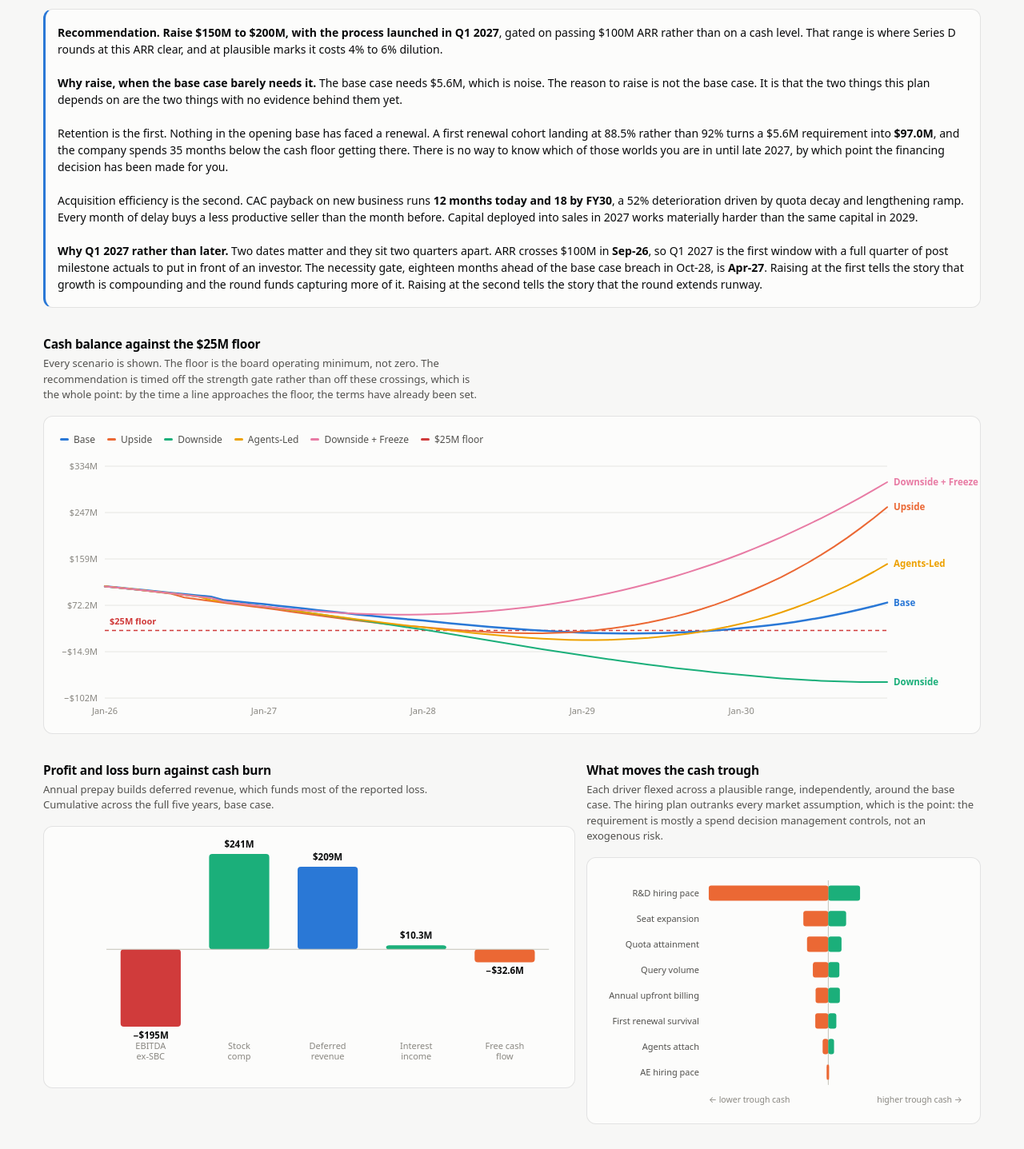
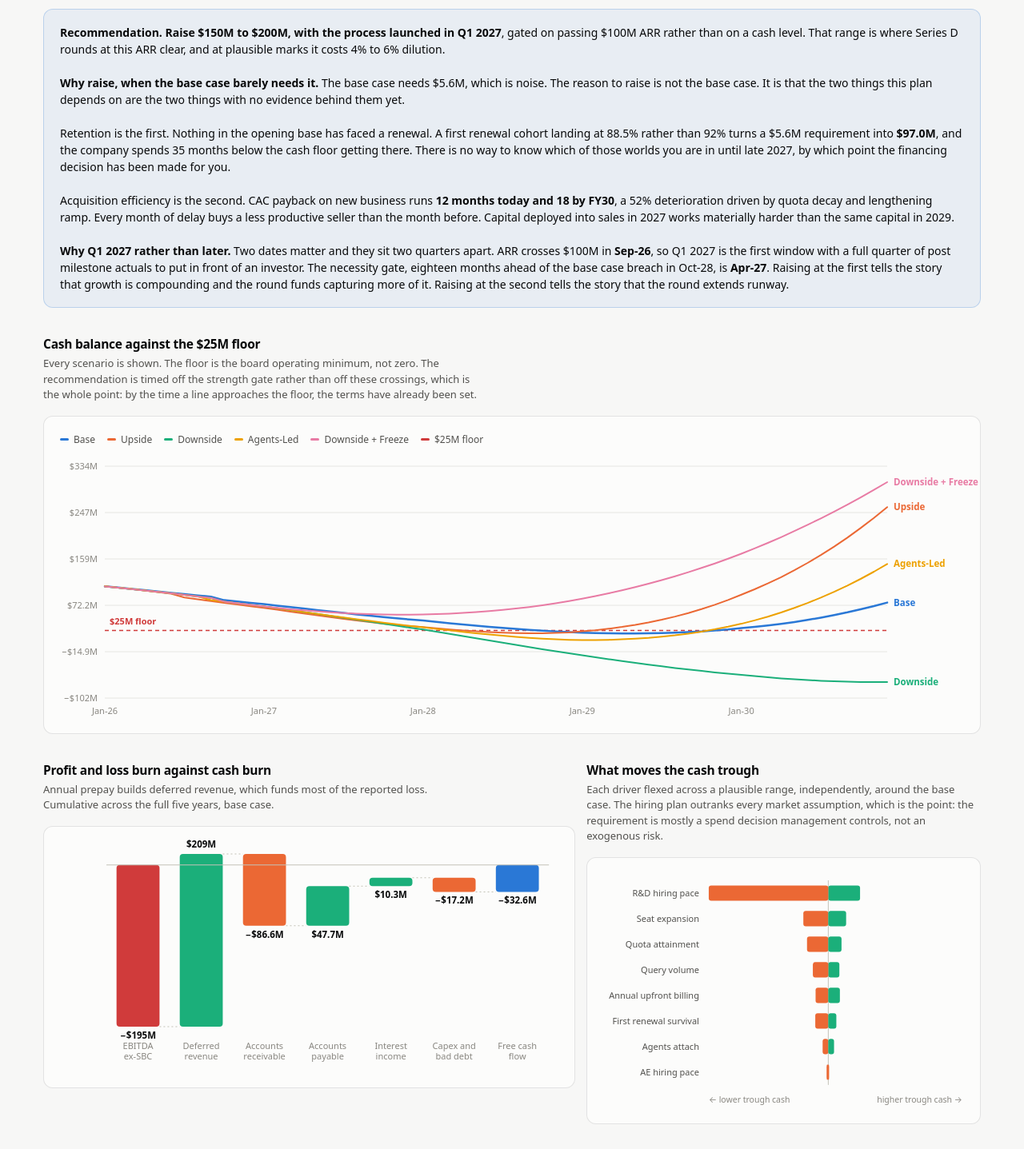
Before and after one commit to lionsay/profound-case, a plain HTML site: page index.html in a window 1280 px wide. Shown: the part 395-1832 px from the top of the page at 80% size. Drawn offline with Linux system fonts and the light colour scheme.

Commit message:
Add files via upload

```diff
--- a/index.html
+++ b/index.html
@@ -3,7 +3,7 @@
 <head>
 <meta charset="utf-8">
 <meta name="viewport" content="width=device-width, initial-scale=1">
-<title>Profound — Operating Model</title>
+<title>Profound Operating Model</title>
 <style>
 :root{
   /* Dark is the default: Profound runs a near-black system, meta theme colour #08090A.
@@ -14,6 +14,7 @@
   --s1:#3987e5; --s2:#d95926; --s3:#199e70; --s4:#c98500; --s5:#d55181;
   --good:#0ca30c; --warning:#fab219; --serious:#ec835a; --critical:#d03b3b;
   --success-text:#0ca30c;
+  --answer-bg:rgba(57,135,229,0.10); --answer-border:rgba(57,135,229,0.30);
   --radius:12px;
   color-scheme:dark;
 }
@@ -23,6 +24,7 @@
   --grid:#e6e6e2; --axis:#c3c2b7; --border:rgba(8,9,10,0.10);
   --s1:#2a78d6; --s2:#eb6834; --s3:#1baf7a; --s4:#eda100; --s5:#e87ba4;
   --success-text:#006300;
+  --answer-bg:rgba(42,120,214,0.07); --answer-border:rgba(42,120,214,0.24);
   color-scheme:light;
 }
 *{box-sizing:border-box}
@@ -73,7 +75,10 @@ h2{font-size:15.5px;margin:0 0 3px;font-weight:600;letter-spacing:-0.016em}
 .dot{width:7px;height:7px;border-radius:50%;flex:none}
 .up{color:var(--success-text)} .down{color:var(--critical)}
 
-.answer{border-left:3px solid var(--s1);padding-left:15px;margin:18px 0 0}
+.answer{
+  background:var(--answer-bg); border:1px solid var(--answer-border);
+  border-radius:var(--radius); padding:18px 20px; margin:18px 0 0;
+}
 .answer b{font-weight:650}
 
 .legend{display:flex;gap:15px;flex-wrap:wrap;margin:2px 0 10px}
@@ -132,7 +137,7 @@ svg{display:block;width:100%;height:auto;overflow:visible}
 <header class="top">
   <div class="top-inner">
     <div class="brandrow">
-      <h1>Profound — Five Year Operating Model</h1>
+      <h1>Profound Five Year Operating Model</h1>
       <span class="sub">Monthly, Jan 2026 to Dec 2030</span>
       <span class="spacer"></span>
       <button class="themebtn" id="theme">Dark</button>
@@ -187,10 +192,11 @@ svg{display:block;width:100%;height:auto;overflow:visible}
 
   <section>
     <h2>The sales investment window</h2>
-    <p class="lede">CAC payback on new business, base case. It clears the eighteen month benchmark
-      until mid 2027 and deteriorates from there as quota per rep decays and ramp lengthens. The
-      window in which adding sellers pays back inside the benchmark is finite, and it is what the
-      raise funds.</p>
+    <p class="lede">CAC payback, base case, on both bases. New business stays inside the eighteen month
+      benchmark for the full five years but deteriorates from 12 months to 18 as quota per rep decays
+      and ramp lengthens. Blended, which charges retention spend against new logos, crosses the
+      benchmark in mid 2027. The window in which adding sellers pays back comfortably is finite, and it
+      is what the raise funds.</p>
     <div class="card">
       <div class="legend" id="caclegend"></div>
       <div class="chartbox"><div id="cacchart"></div><div class="tip" id="cactip"></div></div>
@@ -275,27 +281,6 @@ svg{display:block;width:100%;height:auto;overflow:visible}
   An automated harness asserts the browser engine, the Python engine and the Excel workbook agree line by
   line across all sixty months and all five scenarios, to a tolerance of 0.1 per cent. The current tie-out
   is exact.</p>
-  <p><b>Burn multiple reads low, and it is worth knowing why.</b> It runs between 0.47x and 0.01x, well
-  inside the sub-1.0x standard. That is not primarily operating efficiency. Burn multiple is a cash
-  metric, and annual prepay suppresses cash burn, so the reading is flattered by float as much as by
-  margin. It also becomes undefined from November 2029, when trailing free cash flow turns positive and
-  there is no burn left to divide. Because it never exceeds 1.0x in this model, the burn multiple
-  condition in the raise gate confirms rather than tests: the binding gate is crossing $100M ARR.</p>
-  <p><b>Burn multiple reads low, and it is worth knowing why.</b> It runs between 0.47x and 0.01x, well
-  inside the sub-1.0x standard, and becomes undefined from November 2029 when trailing free cash flow
-  turns positive and there is no burn left to divide. The low reading is not primarily operating
-  efficiency: burn multiple is a cash metric, and annual prepay suppresses cash burn, so it is flattered
-  by float as much as by margin. Because it never exceeds 1.0x anywhere in this model it is deliberately
-  not part of the raise gate, which keys off crossing $100M ARR alone.</p>
-  <p><b>Agents is modelled as subscription-shaped, and it is not.</b> Attach rate times ACV gives Agents
-  a contracted ARR shape. A consumption product does not behave that way: revenue varies with usage
-  month to month, there is no contracted floor to retain, and the right metrics are net revenue retention
-  on consumed dollars and a usage ramp within each account rather than a logo attach rate. Billing in
-  arrears is modelled, which is the part that matters most for cash. The rest is a deliberate
-  simplification at this level and the first thing to build out properly.</p>
-  <p><b>Least observable input.</b> Query volume per customer is decomposed as tracked prompts times engines
-  times monthly runs. Across the plausible range the base case moves between no breach and a FY28 breach,
-  while the downside requirement stays between roughly $80M and $120M. The recommendation rests on the downside.</p>
 </div>
 
 </div>
@@ -681,7 +666,7 @@ const A = {
  }
 };
 /*
- * Profound Operating Model — browser engine.
+ * Profound Operating Model, browser engine.
  *
  * A faithful port of model.py, including the dollar cohort triangle. Not a
  * simplified summary: the sliders recompute the real model, so there is no band
@@ -1037,6 +1022,7 @@ function financials(p, years, coh, ag, ss, hc) {
            rev_agents: revAg, cogs, cogs_inference: cogsInf, gross_profit: gp,
            opex_sm: opexSm, opex_rnd: opexRnd, opex_ga: opexGa, opex_total: opexTotal,
            sbc, ebitda, capex, da, deferred, billings, interest, fcf,
+           d_deferred: dDef, d_ar: dAr, d_ap: dAp, bad_debt: badDebt,
            cash_beg: cashBeg, cash_end: cashEnd };
 }
 
@@ -1143,7 +1129,7 @@ function run(A, scenario = "base", overrides = {}) {
 
 </script>
 <script>
-/* Profound operating model — dashboard interaction and charts.
+/* Profound operating model, dashboard interaction and charts.
  * Charts are hand-built SVG so the page has no external dependencies. */
 
 const $ = (s) => document.querySelector(s);
@@ -1291,19 +1277,41 @@ function barChart(host, opts) {
       }
     });
   } else {
+    /* Vertical bars. With waterfall:true the intermediate bars float from the running
+     * cumulative, and bars flagged total:true are drawn from zero. The components must
+     * bridge the first total to the last; assertBridge() enforces that at build time. */
+    const { waterfall = false } = opts;
     const P = { t: 16, r: 12, b: 58, l: 58 };
     const iw = W - P.l - P.r, ih = H - P.t - P.b, bw = iw / items.length;
-    const vmax = Math.max(0, ...items.map((d) => d.value));
-    const vmin = Math.min(0, ...items.map((d) => d.value));
+
+    /* Resolve each bar to a [from, to] pair on the value axis. */
+    let running = 0;
+    const spans = items.map((d) => {
+      if (!waterfall || d.total) { running = d.value; return { from: 0, to: d.value }; }
+      const from = running; running += d.value; return { from, to: running };
+    });
+    const vmax = Math.max(0, ...spans.map((s) => Math.max(s.from, s.to)));
+    const vmin = Math.min(0, ...spans.map((s) => Math.min(s.from, s.to)));
     const span = (vmax - vmin) || 1;
     const zero = P.t + (vmax / span) * ih;
+    const Y = (v) => zero - (v / span) * ih;
+
     items.forEach((d, i) => {
-      const h = Math.abs(d.value) / span * ih;
+      const s = spans[i];
+      const yTop = Math.min(Y(s.from), Y(s.to)), h = Math.abs(Y(s.to) - Y(s.from));
       const x = P.l + i * bw + bw * 0.16, w = bw * 0.68;
-      const y = d.value >= 0 ? zero - h : zero;
-      g.appendChild(el("rect", { x, y, width: w, height: Math.max(h, 2), rx: 4, fill: d.color }));
-      const v = el("text", { x: x + w / 2, y: d.value >= 0 ? y - 8 : y + h + 15, "text-anchor": "middle",
-        fill: cssv("--text-primary"), "font-size": 11.5, "font-weight": 620 });
+      g.appendChild(el("rect", { x, y: yTop, width: w, height: Math.max(h, 2), rx: 4, fill: d.color }));
+
+      /* Connector from this bar's closing level to the next bar's opening level. */
+      if (waterfall && i < items.length - 1) {
+        g.appendChild(el("line", { x1: x + w, x2: P.l + (i + 1) * bw + bw * 0.16,
+          y1: Y(s.to), y2: Y(s.to), stroke: cssv("--axis"), "stroke-width": 1,
+          "stroke-dasharray": "2 3" }));
+      }
+      /* Label above the bar when it sits at or above the zero line, below it otherwise. */
+      const above = Y(s.to) <= zero;
+      const v = el("text", { x: x + w / 2, y: above ? yTop - 8 : yTop + h + 15,
+        "text-anchor": "middle", fill: cssv("--text-primary"), "font-size": 11.5, "font-weight": 620 });
       v.textContent = yFmt(d.value); g.appendChild(v);
       d.name.split("\n").forEach((line, k) => {
         const t = el("text", { x: x + w / 2, y: H - 30 + k * 13, "text-anchor": "middle",
@@ -1368,6 +1376,20 @@ function areaChart(host, opts) {
 /* ------------------------------------------------------------- aggregation */
 const yearIdx = [0, 1, 2, 3, 4].map((y) => ({ lo: y * 12, hi: y * 12 + 12, label: "FY" + (2026 + y) }));
 const sum = (a, lo, hi) => { let s = 0; for (let i = lo; i < hi; i++) s += a[i]; return s; };
+
+/* A waterfall that does not reconcile is worse than no waterfall, because it reads as
+ * arithmetic. The engine tie-out cannot see this: the series here are assembled in the
+ * display layer, not produced by the engine. So assert it where it is assembled. */
+function assertBridge(items, label) {
+  const first = items[0].value, last = items[items.length - 1].value;
+  const walk = items.slice(1, -1).reduce((s, d) => s + d.value, first);
+  const err = Math.abs(walk - last) / Math.max(Math.abs(last), 1);
+  if (err > 1e-6) {
+    const msg = `${label}: components sum to ${walk.toFixed(0)}, endpoint is ${last.toFixed(0)}`;
+    console.error(msg);
+    throw new Error(msg);
+  }
+}
 const last = (a, hi) => a[hi - 1];
 
 /* ------------------------------------------------------------------- tiles */
@@ -1444,20 +1466,26 @@ function renderFindings() {
     `<span class="lg"><span class="sw" style="background:var(--critical)"></span>$25M floor</span>`;
   lineChart($("#cashchart"), { series: cashSeries, hline: A.GIVEN.min_cash, tip: $("#cashtip"), height: 330 });
 
+  /* EBITDA ex-SBC to free cash flow. Stock compensation is deliberately absent: the
+   * opening bar already excludes it, so adding it back here would double count. Working
+   * capital, interest, capex and bad debt are the whole of the difference. */
   const N = 60;
-  const eb = sum(BASE.ebitda, 0, N), sbc = sum(BASE.sbc, 0, N);
-  const ddef = BASE.deferred[N - 1] - (A.GIVEN.opening_arr *
-    (A.CASH.annual_upfront_pct * 0.5 + A.CASH.quarterly_pct * 1.5 / 12));
-  const intr = sum(BASE.interest, 0, N), fcf = sum(BASE.fcf, 0, N);
-  barChart($("#bridgechart"), {
-    items: [
-      { name: "EBITDA\nex-SBC", value: eb, color: cssv("--critical") },
-      { name: "Stock\ncomp", value: sbc, color: cssv("--s3") },
-      { name: "Deferred\nrevenue", value: ddef, color: cssv("--s1") },
-      { name: "Interest\nincome", value: intr, color: cssv("--s3") },
-      { name: "Free cash\nflow", value: fcf, color: cssv("--s2") },
-    ], tip: $("#bridgetip"), height: 290,
-  });
+  const eb = sum(BASE.ebitda, 0, N);
+  const ddef = sum(BASE.d_deferred, 0, N), dar = sum(BASE.d_ar, 0, N);
+  const dap = sum(BASE.d_ap, 0, N), intr = sum(BASE.interest, 0, N);
+  const capex = sum(BASE.capex, 0, N), bad = sum(BASE.bad_debt, 0, N);
+  const fcf = sum(BASE.fcf, 0, N);
+  const bridge = [
+    { name: "EBITDA\nex-SBC", value: eb, total: true, color: cssv("--critical") },
+    { name: "Deferred\nrevenue", value: ddef, color: cssv("--s3") },
+    { name: "Accounts\nreceivable", value: -dar, color: cssv("--s2") },
+    { name: "Accounts\npayable", value: dap, color: cssv("--s3") },
+    { name: "Interest\nincome", value: intr, color: cssv("--s3") },
+    { name: "Capex and\nbad debt", value: -(capex + bad), color: cssv("--s2") },
+    { name: "Free cash\nflow", value: fcf, total: true, color: cssv("--s1") },
+  ];
+  assertBridge(bridge, "P&L burn to cash burn");
+  barChart($("#bridgechart"), { items: bridge, waterfall: true, tip: $("#bridgetip"), height: 290 });
 
   tornadoChart($("#tornado"), tornado(), $("#tortip"));
 
```
